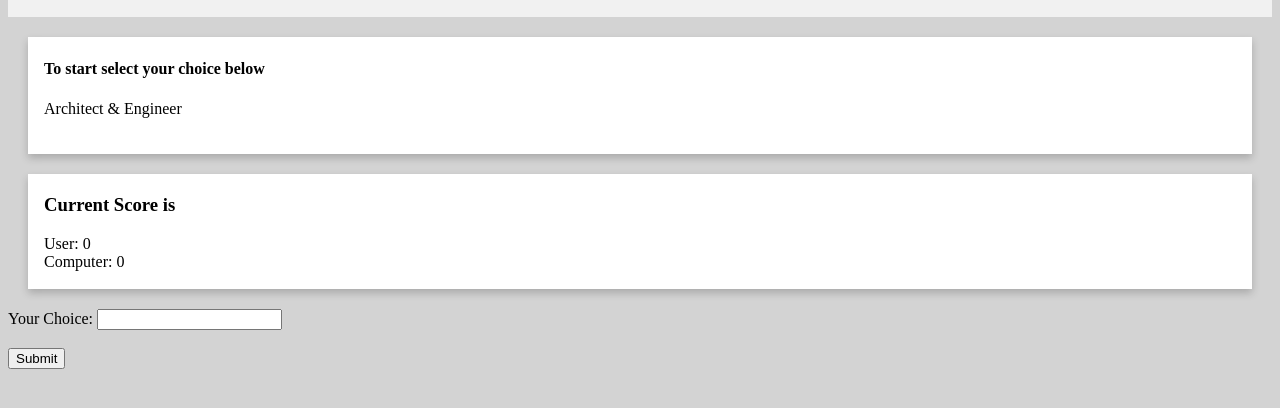
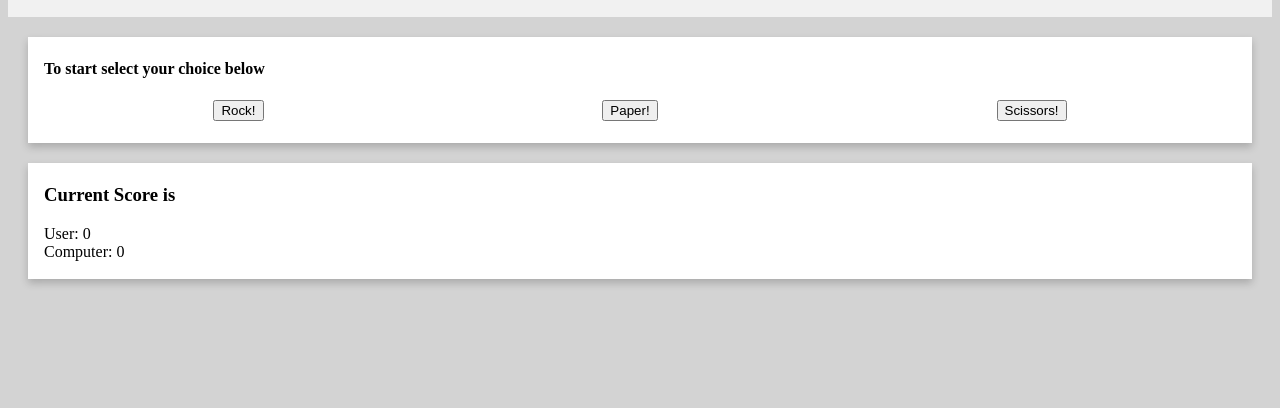
Before and after one commit to BryanTYTan/js_simple_game, a plain HTML site: page index.html in a window 1280 px wide. Shown: the part 80-488 px from the top of the page. Drawn offline with Linux system fonts and the light colour scheme.

Commit message:
Changes to buttons instead of typing

```diff
--- a/index.html
+++ b/index.html
@@ -19,14 +19,17 @@
 	<div class="card">
 		<div class="container">
 			<h4><b>To start select your choice below</b></h4>
-			<p>Architect & Engineer</p>
-			<br />
-			<b id="results"></b>
+			<div class="button_box">
+				<button type="button" value="rock">Rock!</button>
+				<button type="button" value="paper">Paper!</button>
+				<button type="button" value="scissors">Scissors!</button>
+			</div>
 		</div>
 	</div>
 
 	<div class="card">
 		<div class="container">
+			<h2><b id="results"></b></h2>
 			<h3>Current Score is</h3>
 			<p>
 				User: <span id="user_score">0</span><br>
@@ -34,12 +37,6 @@
 			</p>
 		</div>
 	</div>
-
-	<form id="user_info" onsubmit="return play_game()">
-		<label for="user_choice">Your Choice:</label>
-		<input type="text" id="user_choice" name="user_choice"><br><br>
-		<input type="submit" value="Submit">
-	</form>
 </body>
 
 <script src="src/js/logic.js"></script>
--- a/src/css/rps_game.css
+++ b/src/css/rps_game.css
@@ -55,6 +55,12 @@ body {
     padding: 2px 16px;
 }
 
+.button_box {
+    display: flex;
+    justify-content: space-around;
+    padding-bottom: 20px;
+}
+
 
 /* For mobile view */
 @media screen and (max-width: 500px) {
--- a/src/js/logic.js
+++ b/src/js/logic.js
@@ -1,8 +1,20 @@
-const valid_player_choices = ['rock', 'paper', 'scissors', 'shotgun']
+const valid_player_choices = ['rock', 'paper', 'scissors']
 const valid_computer_choices = ['rock', 'paper', 'scissors']
 
-function play_game() {
-    let user_val = document.forms["user_info"]["user_choice"].value;
+let button_box = document.querySelector('.button_box');
+
+button_box.addEventListener('click', (event) => {
+  const isButton = event.target.nodeName === 'BUTTON';
+  if (!isButton) {
+    return;
+  }
+
+  play_game(event.target.value);
+});
+
+
+function play_game(user_choice) {
+    let user_val = user_choice;
     let result_div = document.getElementById('results');
 
     if (user_val) {
```
